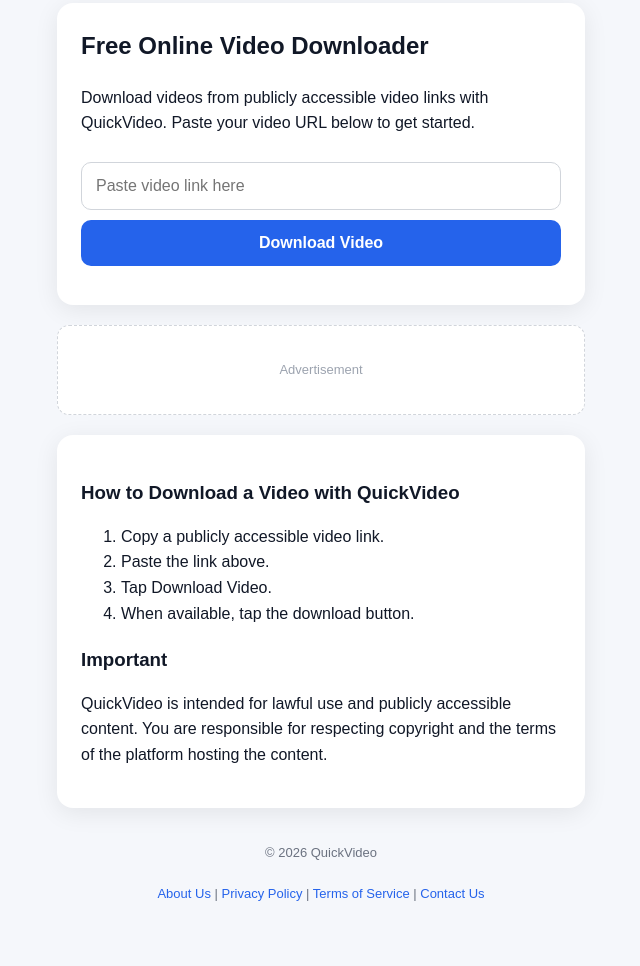
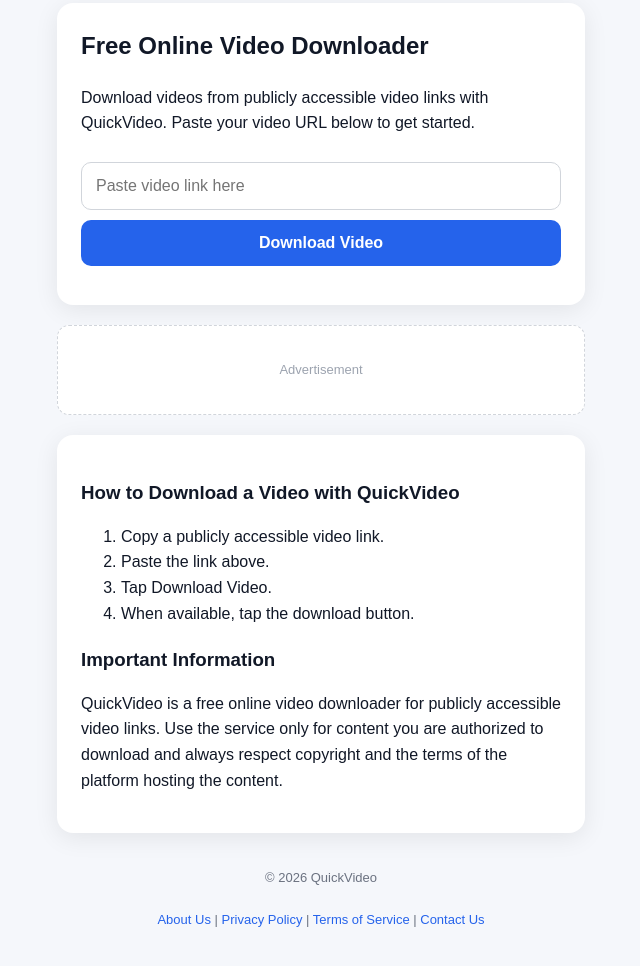
Before and after one commit to aunechagautam-videodownlodetols/-video-downloader, a website: page index.html in a window 1280 px wide. Shown: the part 275-1241 px from the top of the page, without its empty margins (319-959 px from the left). Before the commit the page ends 1215 px from the top, so only its background shows below. Drawn offline with Linux system fonts and the light colour scheme.

Commit message:
Update index.html

```diff
--- a/index.html
+++ b/index.html
@@ -197,13 +197,14 @@ footer a{
       <li>When available, tap the download button.</li>
     </ol>
 
-    <h3>Important</h3>
+    <h3>Important Information</h3>
 
-    <p>
-      QuickVideo is intended for lawful use and publicly accessible content.
-      You are responsible for respecting copyright and the terms of the
-      platform hosting the content.
-    </p>
+<p>
+  QuickVideo is a free online video downloader for publicly accessible
+  video links. Use the service only for content you are authorized to
+  download and always respect copyright and the terms of the platform
+  hosting the content.
+</p>
 
   </div>
 
```
